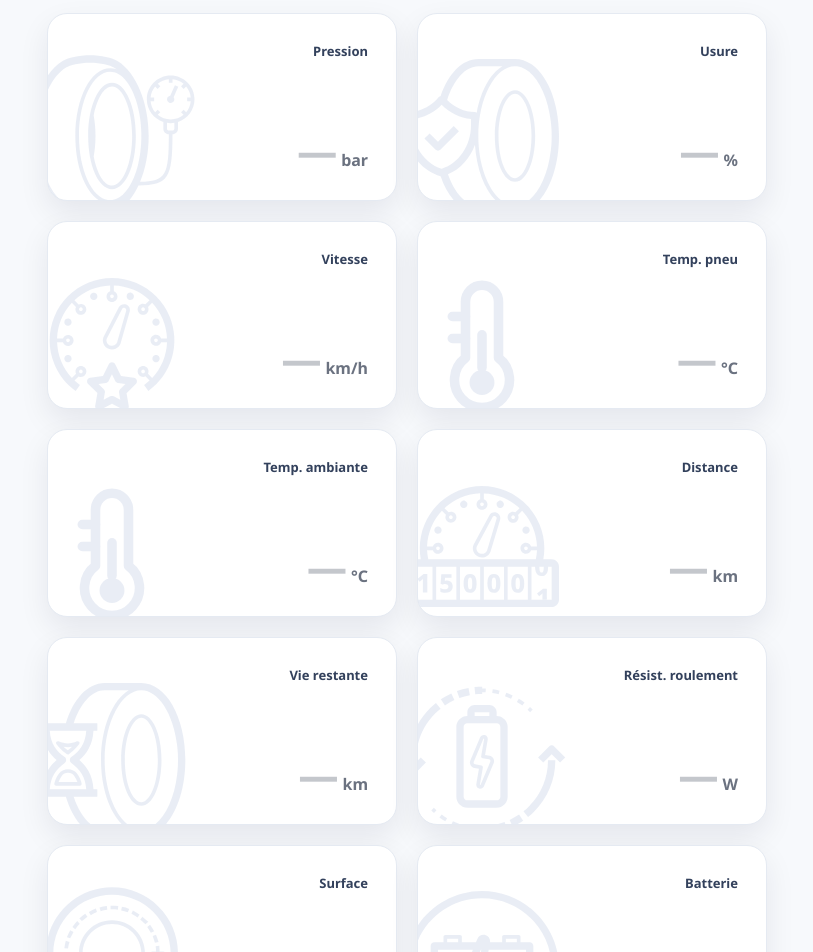
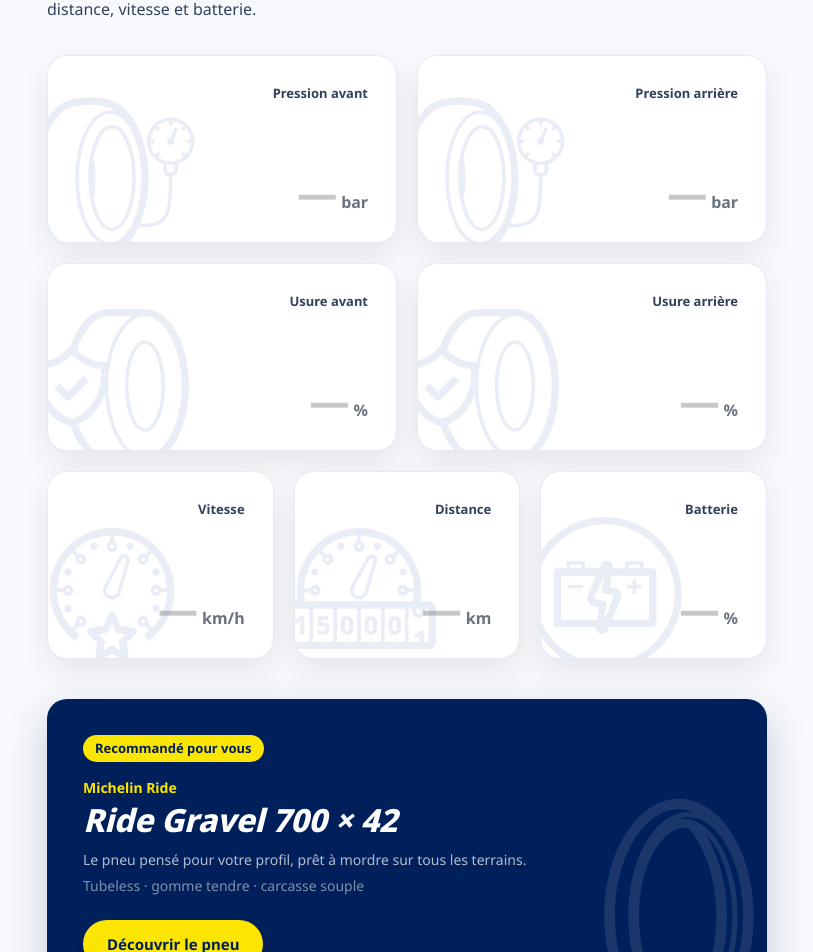
Before and after one commit to elopawsy/michelin, a Next.js app: page /pneu in a window 1280 px wide. Shown: the part 257-1209 px from the top of the page, without its empty margins (233-1046 px from the left). Built offline with nearby package versions, Linux system fonts and the light colour scheme.

Commit message:
ad for tyre

```diff
--- a/app/_components/ui.tsx
+++ b/app/_components/ui.tsx
@@ -95,7 +95,7 @@
       width={678}
       height={200}
       priority
-      className={`h-7 w-auto sm:h-8 ${className}`}
+      className={`h-10 w-auto sm:h-12 ${className}`}
     />
   );
 }
--- a/app/pneu/page.tsx
+++ b/app/pneu/page.tsx
@@ -2,7 +2,7 @@
 
 import Link from "next/link";
 import { useRef, useState } from "react";
-import { Badge, Button, Picto, Wordmark } from "../_components/ui";
+import { Badge, Button, ButtonLink, Picto, Wordmark } from "../_components/ui";
 
 const SERVICE = "4fafc201-1fb5-459e-8fcc-c5c9c331914b"; // en minuscules !
 const CHAR = "beb5483e-36e1-4688-b7f5-ea07361b26a8";
@@ -36,67 +36,20 @@
 type Statut = "inactif" | "connexion" | "connecté" | "erreur";
 
 // Trame JSON émise par le firmware ESP32 (clés courtes pour tenir dans le MTU).
+// Le vélo a deux pneus : pression et usure sont donc dédoublées avant / arrière.
 interface Trame {
-  p: number; // pression (bar)
-  po: number; // pression optimale (bar)
-  tt: number; // température pneu (°C)
-  ta: number; // température ambiante (°C)
+  pf: number; // pression avant (bar)
+  pr: number; // pression arrière (bar)
+  wf: number; // usure avant (%)
+  wr: number; // usure arrière (%)
   v: number; // vitesse (km/h)
   d: number; // distance / odomètre (km)
-  w: number; // usure (%)
-  rem: number; // durée de vie restante (km)
-  rr: number; // résistance au roulement (W)
-  surf: string; // surface : tarmac | gravel | rough
-  st: string; // statut : ok | leak | low_pressure | over_pressure | high_temp | replace_soon
   bat: number; // batterie (%)
 }
 
 interface Mesure extends Trame {
   recuLe: string;
 }
-
-// Statut pneu -> libellé FR + couleur de la bannière (DA §5 États).
-const STATUTS_PNEU: Record<
-  string,
-  { texte: string; classe: string; icon: string }
-> = {
-  ok: {
-    texte: "Tout est bon",
-    classe: "border-succes/25 bg-succes-fond text-succes",
-    icon: "security",
-  },
-  leak: {
-    texte: "Fuite détectée",
-    classe: "border-danger/25 bg-danger-fond text-danger",
-    icon: "assistance",
-  },
-  low_pressure: {
-    texte: "Pneu sous-gonflé",
-    classe: "border-warning bg-warning-fond text-warning-texte",
-    icon: "car-tire-pressure",
-  },
-  over_pressure: {
-    texte: "Pneu sur-gonflé",
-    classe: "border-warning bg-warning-fond text-warning-texte",
-    icon: "car-tire-pressure",
-  },
-  high_temp: {
-    texte: "Température élevée",
-    classe: "border-danger/25 bg-danger-fond text-danger",
-    icon: "assistance",
-  },
-  replace_soon: {
-    texte: "À remplacer bientôt",
-    classe: "border-warning bg-warning-fond text-warning-texte",
-    icon: "inspect-tire-side",
-  },
-};
-
-const SURFACES: Record<string, string> = {
-  tarmac: "Route",
-  gravel: "Gravel",
-  rough: "Chemin",
-};
 
 export default function PneuPage() {
   const [statut, setStatut] = useState<Statut>("inactif");
@@ -194,9 +147,9 @@
               Capteur de pneu
             </h1>
             <p className="mt-3 text-base leading-[1.6] text-encre-2">
-              Connectez le pneu Michelin Ride en Bluetooth et lisez ses données
-              en temps réel&nbsp;: pression, usure, surface et durée de vie
-              restante.
+              Connectez votre vélo Michelin Ride en Bluetooth et lisez ses
+              données en temps réel&nbsp;: pression et usure de chaque pneu,
+              distance, vitesse et batterie.
             </p>
           </div>
 
@@ -231,26 +184,42 @@
           </p>
         )}
 
-        {mesure && <StatutPneu code={mesure.st} />}
-
-        {/* Mesures */}
+        {/* Pneus — pression & usure par pneu (avant / arrière) */}
         <section
           className="mt-8 grid grid-cols-2 gap-4 sm:gap-5"
-          aria-label="Mesures du pneu"
+          aria-label="Pression et usure par pneu"
         >
           <Carte
-            label="Pression"
+            label="Pression avant"
             icon="car-tire-pressure"
-            valeur={mesure ? mesure.p.toFixed(2) : "—"}
+            valeur={mesure ? mesure.pf.toFixed(2) : "—"}
             unite="bar"
-            note={mesure ? `optimal ${mesure.po.toFixed(2)} bar` : undefined}
           />
           <Carte
-            label="Usure"
+            label="Pression arrière"
+            icon="car-tire-pressure"
+            valeur={mesure ? mesure.pr.toFixed(2) : "—"}
+            unite="bar"
+          />
+          <Carte
+            label="Usure avant"
             icon="tread-durability"
-            valeur={mesure ? mesure.w.toFixed(0) : "—"}
+            valeur={mesure ? mesure.wf.toFixed(0) : "—"}
             unite="%"
           />
+          <Carte
+            label="Usure arrière"
+            icon="tread-durability"
+            valeur={mesure ? mesure.wr.toFixed(0) : "—"}
+            unite="%"
+          />
+        </section>
+
+        {/* Vélo — mesures globales */}
+        <section
+          className="mt-4 grid grid-cols-2 gap-4 sm:mt-5 sm:grid-cols-3 sm:gap-5"
+          aria-label="Mesures du vélo"
+        >
           <Carte
             label="Vitesse"
             icon="speed-rating"
@@ -258,40 +227,10 @@
             unite="km/h"
           />
           <Carte
-            label="Temp. pneu"
-            icon="temperature"
-            valeur={mesure ? mesure.tt.toFixed(1) : "—"}
-            unite="°C"
-          />
-          <Carte
-            label="Temp. ambiante"
-            icon="temperature"
-            valeur={mesure ? mesure.ta.toFixed(1) : "—"}
-            unite="°C"
-          />
-          <Carte
             label="Distance"
             icon="mileage"
             valeur={mesure ? mesure.d.toFixed(0) : "—"}
             unite="km"
-          />
-          <Carte
-            label="Vie restante"
-            icon="tread-life"
-            valeur={mesure ? mesure.rem.toFixed(0) : "—"}
-            unite="km"
-          />
-          <Carte
-            label="Résist. roulement"
-            icon="energy-efficiency"
-            valeur={mesure ? mesure.rr.toFixed(1) : "—"}
-            unite="W"
-          />
-          <Carte
-            label="Surface"
-            icon="traction"
-            valeur={mesure ? (SURFACES[mesure.surf] ?? mesure.surf) : "—"}
-            unite=""
           />
           <Carte
             label="Batterie"
@@ -305,6 +244,8 @@
             Dernière mesure reçue à {mesure.recuLe}
           </p>
         )}
+
+        <RecoPub mesure={mesure} />
       </main>
     </div>
   );
@@ -314,13 +255,11 @@
   label,
   valeur,
   unite,
-  note,
   icon,
 }: {
   label: string;
   valeur: string;
   unite: string;
-  note?: string;
   icon?: string;
 }) {
   const vide = valeur === "—";
@@ -347,24 +286,46 @@
           </span>
         )}
       </p>
-      {note && <p className="relative mt-1.5 text-right text-xs text-encre-3">{note}</p>}
     </div>
   );
 }
 
-function StatutPneu({ code }: { code: string }) {
-  const s = STATUTS_PNEU[code] ?? {
-    texte: code,
-    classe: "border-bordure bg-bleu-leger text-encre-2",
-    icon: "inspect-tire-side",
-  };
+// Recommandation pneu en mode pub (DA §11). L'accroche s'adapte au pneu le plus
+// usé quand des mesures sont disponibles, sinon message générique.
+function RecoPub({ mesure }: { mesure: Mesure | null }) {
+  const usureMax = mesure ? Math.max(mesure.wf, mesure.wr) : null;
+  const pneuUse = mesure && mesure.wf >= mesure.wr ? "avant" : "arrière";
+  const accroche =
+    usureMax === null
+      ? "Le pneu pensé pour votre profil, prêt à mordre sur tous les terrains."
+      : usureMax >= 40
+        ? `Votre pneu ${pneuUse} est usé à ${usureMax.toFixed(0)} %. C'est le moment de penser au remplacement.`
+        : "Gardez le meilleur grip, kilomètre après kilomètre, avec le pneu fait pour vous.";
+
   return (
-    <p
-      className={`mt-6 flex items-center gap-2.5 rounded-card-sm border px-4 py-3 text-sm font-bold ${s.classe}`}
+    <section
+      aria-label="Recommandation Michelin"
+      className="relative mt-10 overflow-hidden rounded-card bg-bleu-fonce p-7 text-white shadow-pneu sm:p-9"
     >
-      <Picto name={s.icon} className="h-5 w-5" />
-      {s.texte}
-    </p>
+      <Picto
+        name="bicycle-tire"
+        className="pointer-events-none absolute -right-10 -bottom-10 h-52 w-52 text-white/10 sm:h-64 sm:w-64"
+      />
+      <div className="relative max-w-md">
+        <Badge variant="premium">Recommandé pour vous</Badge>
+        <p className="mt-4 text-sm font-semibold text-jaune">Michelin Ride</p>
+        <h2 className="mt-1 text-[clamp(1.5rem,3vw,2rem)] leading-[1.1] font-extrabold tracking-[-0.01em] text-white italic">
+          Ride Gravel 700 × 42
+        </h2>
+        <p className="mt-3 text-sm leading-[1.6] text-white/70">{accroche}</p>
+        <p className="mt-1 text-sm text-white/50">
+          Tubeless · gomme tendre · carcasse souple
+        </p>
+        <ButtonLink href="/#gamme" variant="primary" className="mt-6">
+          Découvrir le pneu
+        </ButtonLink>
+      </div>
+    </section>
   );
 }
 
```
